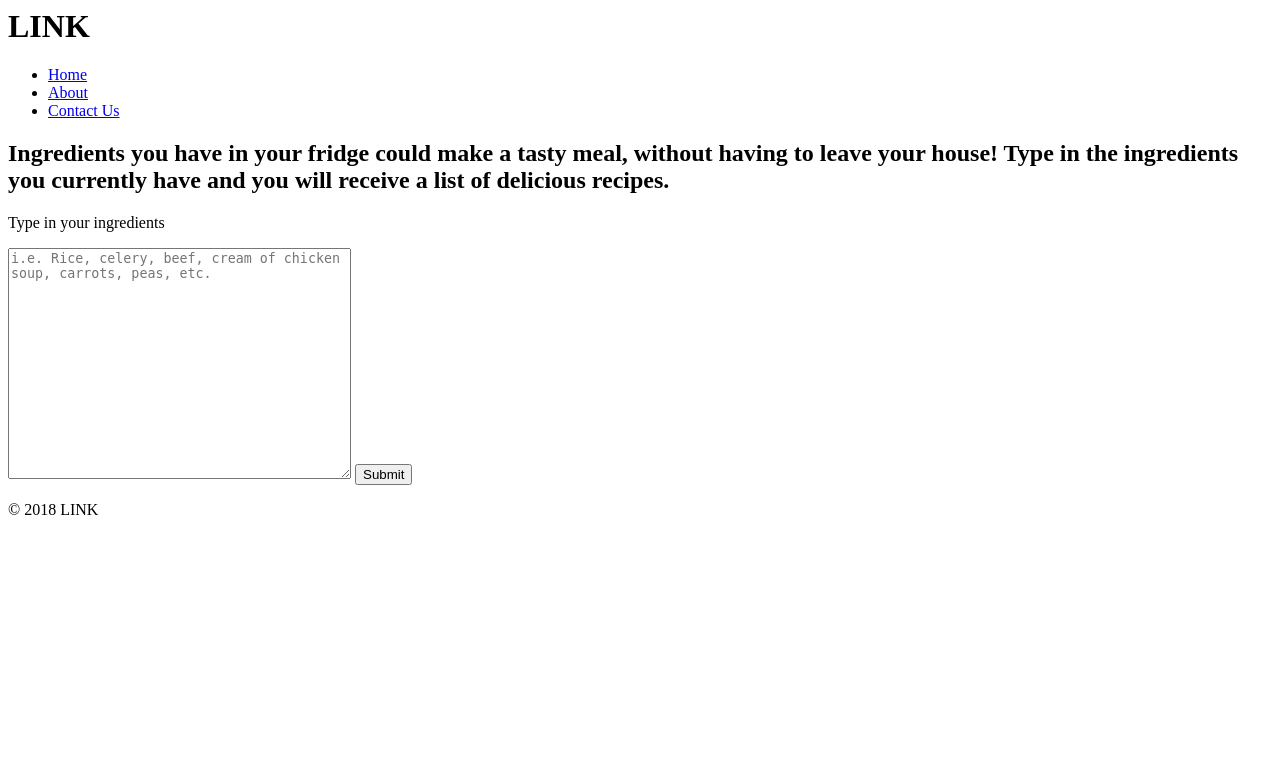
After one commit to nguyli03/LINK, a Flask app: page / in a window 1280 px wide. The commit adds this page. Shown: the top 783 px of the page. Run offline with Flask 2, Linux system fonts and the light colour scheme.

Commit message:
second page+

```diff
--- /dev/null
+++ b/templates/index.html
@@ -0,0 +1,28 @@
+<head>
+  <title>LINK</title>
+  <meta charset="UTF-8">
+  <meta name="author" content="Linh, Ian, Nell, Katie">
+  <meta name="description" content="FOOOOOOOD!">
+  <link rel="stylesheet" type="text/css" href="static/style.css">
+    <meta name="viewport" content="width=device-width, initial-scale=1.0">
+</head>
+<body>
+  <header>
+    <h1>LINK</h1>
+    <ul class="menu">
+      <li><a href="/index">Home</a></li>
+      <li><a href="/about">About</a></li>
+      <li><a href="/contact">Contact Us</a></li>
+    </ul>
+  </header>
+  <main>
+    <h2>Ingredients you have in your fridge could make a tasty meal, without having to leave your house! Type in the ingredients you currently have and you will receive a list of delicious recipes.</h2>
+    <form>
+      <p>Type in your ingredients</p>
+      <textarea id="ingredients" name="ingredients" value="" placeholder="i.e. Rice, celery, beef, cream of chicken soup, carrots, peas, etc." cols="40" rows="15"></textarea>
+      <input type="submit" value="Submit">
+    </form>
+  </main>
+  <footer class="clearfix">
+    <p>&copy; 2018 LINK</p>
+  </footer>
```
Also changed, not shown: templates/recipes.html (renamed from static/index.html, +1 -6 lines).
